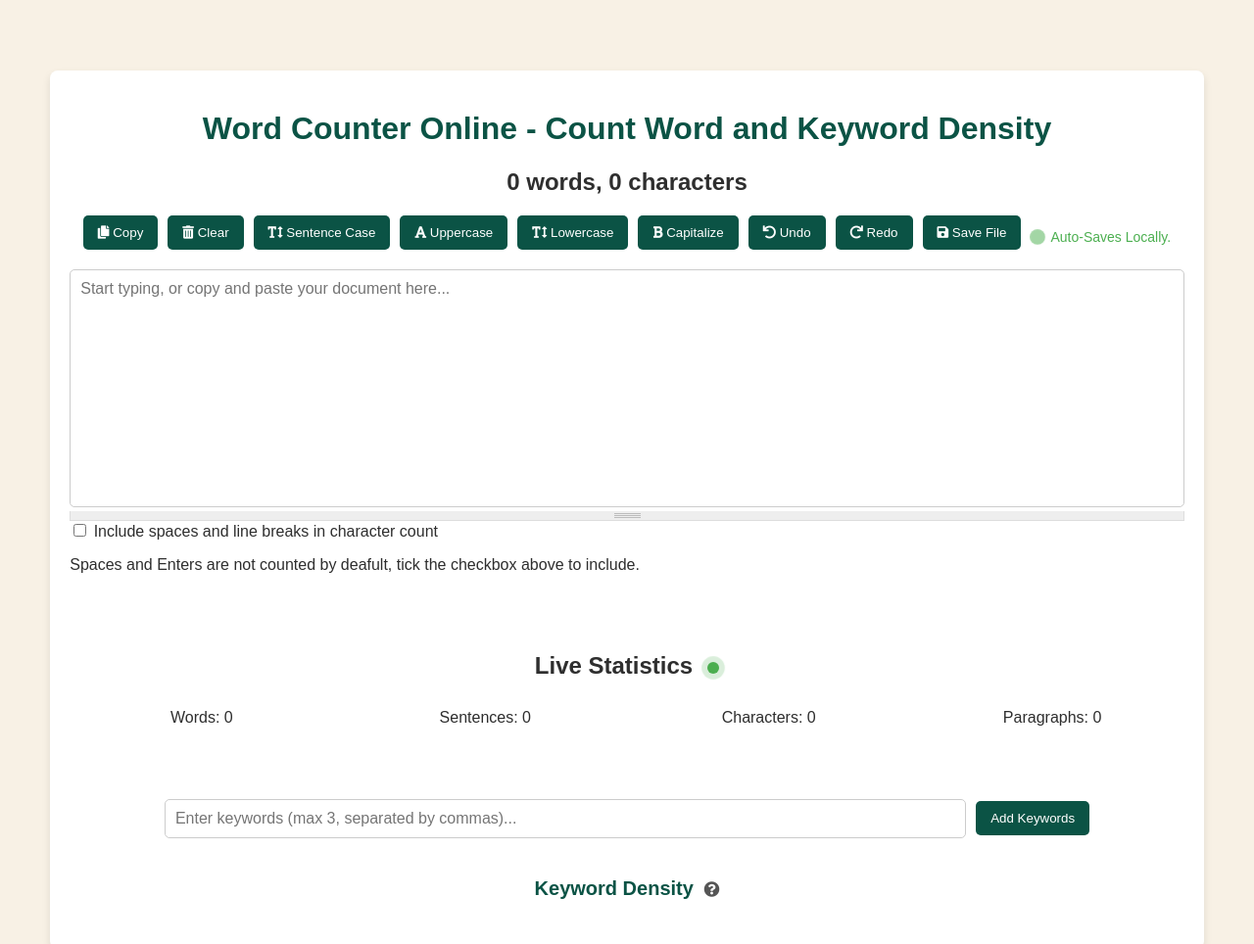
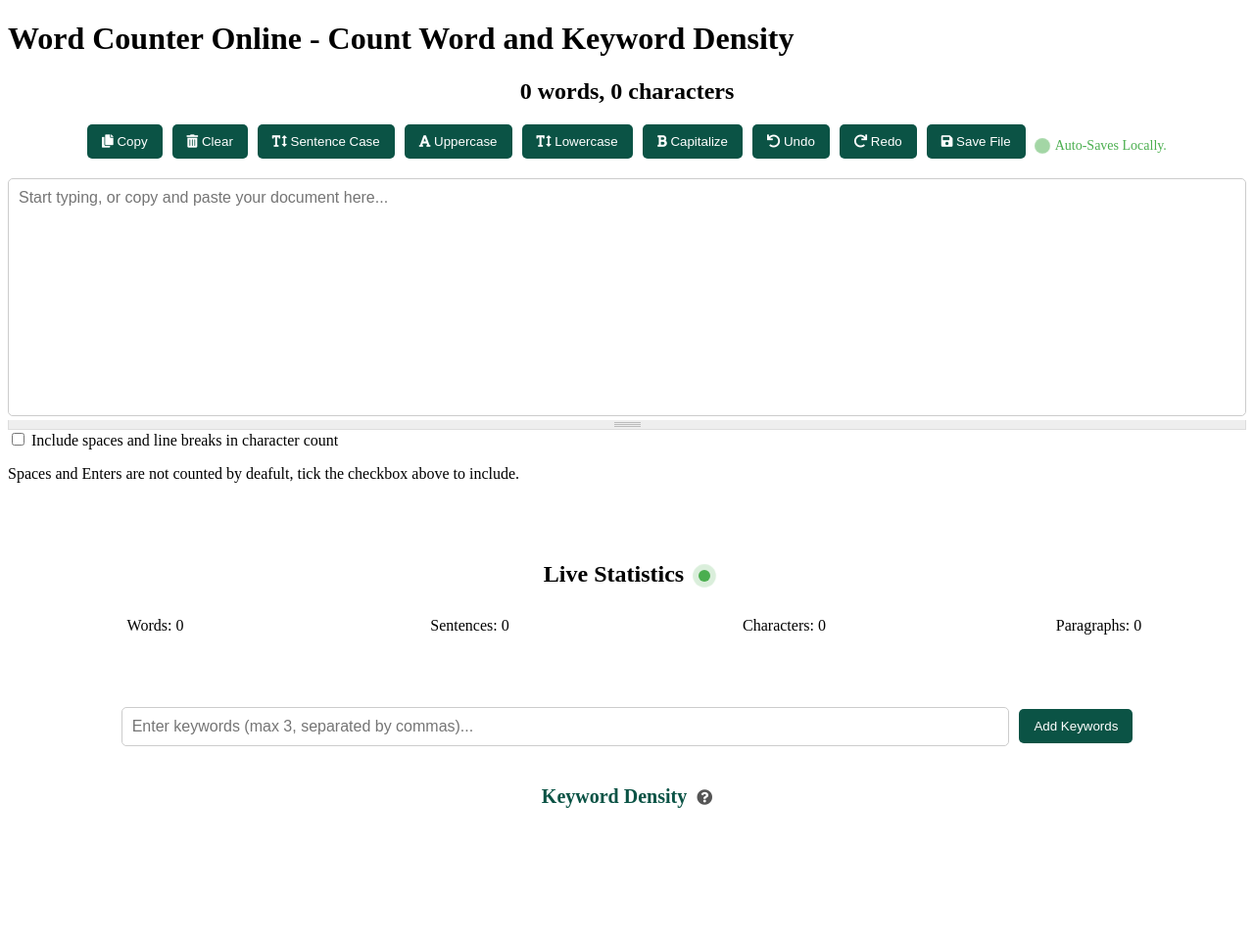
Before and after one commit to iammunendrasingh/Word-Counter-Online, a plain HTML site: page index.html in a window 1280 px wide. Shown: the top 964 px of the page at 98% size. After the commit the page ends 863 px from the top, so only its background shows below. Drawn offline with Linux system fonts and the light colour scheme.

Commit message:
remove body and container css

```diff
--- a/styles.css
+++ b/styles.css
@@ -1,27 +1,3 @@
-body {
-    font-family: Arial, sans-serif;
-    background-color: #f8f1e5;
-    color: #2e2e2e;
-    display: flex;
-    justify-content: center;
-    align-items: center;
-}
-
-.container {
-    width: 90%;
-    margin: 4em 0;
-    background-color: #ffffff;
-    padding: 20px;
-    border-radius: 8px;
-    box-shadow: 0 4px 8px rgba(0, 0, 0, 0.1);
-}
-
-h1 {
-    text-align: center;
-    font-family: 'Poppins', sans-serif;
-    color: #0b5345;
-}
-
 textarea {
     width: 100%;
     padding: 10px;
@@ -36,7 +12,7 @@ textarea {
 }
 
 .grippie {
-    background: #eee url(grippie.webp) no-repeat scroll center 2px;
+    background: #eee url(https://cdn.jsdelivr.net/gh/iammunendrasingh/Word-Counter-Online@main/grippie.webp) no-repeat scroll center 2px;
     border: 1px solid #ddd;
     border-width: 0 1px 1px;
     cursor: s-resize;
@@ -100,6 +76,7 @@ button {
 }
 
 button:hover {
+    color: #fff;
     background-color: #2e4375;
 }
 
```
